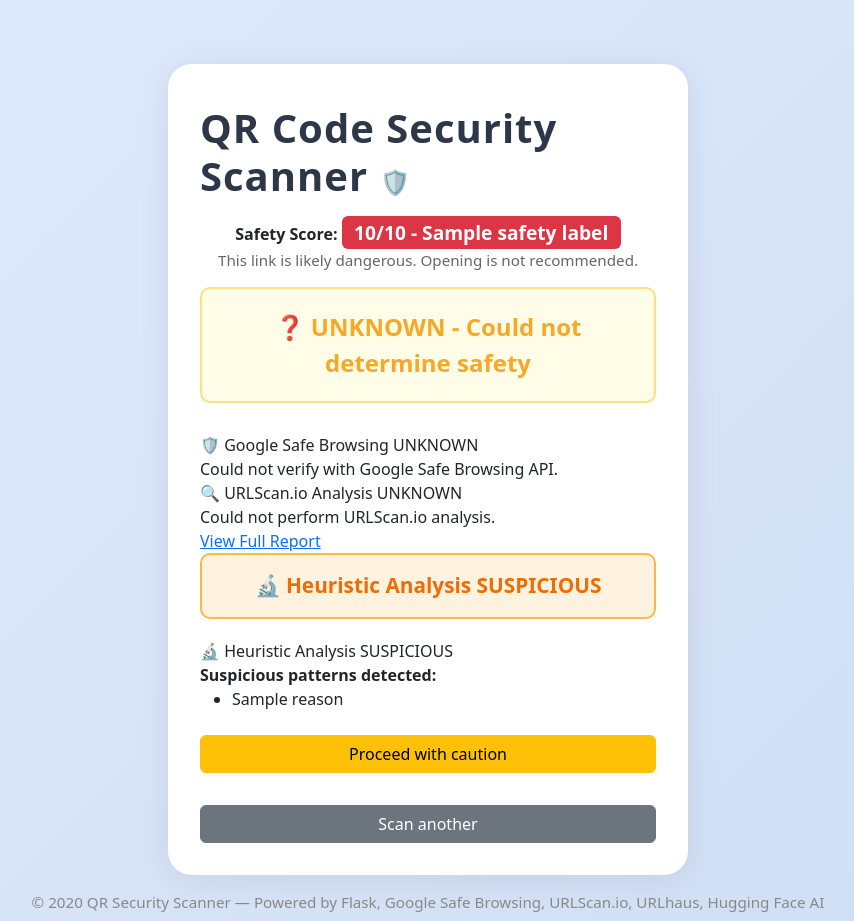
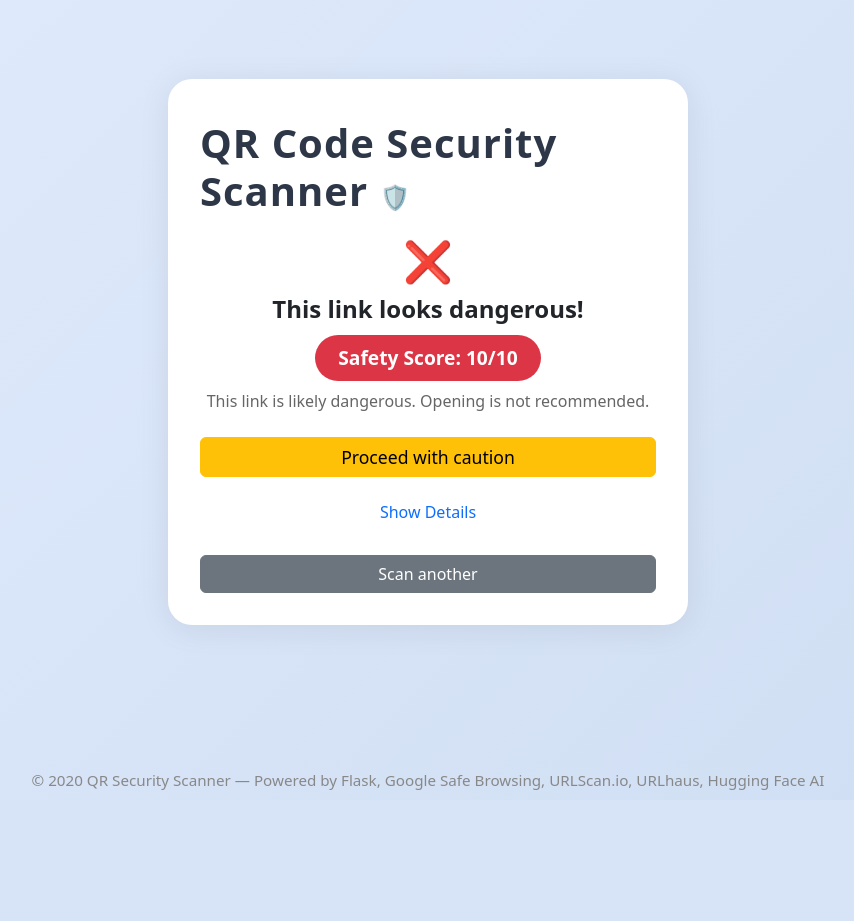
Before and after one commit to Mayankk-098/qr-shield, a Flask app: template templates/scan_result.html in a window 1280 px wide. Shown: the whole page, without its empty margins (212-1066 px from the left). After the commit the page ends 790 px from the top, so only its background shows below. Run offline with Flask 3, Linux system fonts and the light colour scheme; the template is opened without the code that fills it: most values are stand-ins (such as "Sample title", 1, 10 or a date in 2020).

Commit message:
Make changes

```diff
--- a/templates/scan_result.html
+++ b/templates/scan_result.html
@@ -89,101 +89,51 @@
         <div class="main-card w-100" style="max-width: 520px;">
             <h1 class="mb-3 fw-bold" style="color: #2d3748; letter-spacing: 1px;">QR Code Security Scanner <span style="font-size:1.5rem;">🛡️</span></h1>
             {% if url %}
-                <div class="mb-3 text-center">
-                    <span class="fw-bold">Safety Score:</span>
-                    <span class="badge {% if safety_label == 'Safe' %}bg-success{% elif safety_label == 'Suspicious' %}bg-warning text-dark{% else %}bg-danger{% endif %}" style="font-size:1.2em;">{{ safety_score }}/10 - {{ safety_label }}</span>
-                    <div style="font-size:0.95em; color:#666;">
+                <div class="mb-4 text-center">
+                    <div style="font-size:2.5rem;">
+                        {% if safety_label == 'Safe' %}✅{% elif safety_label == 'Suspicious' %}⚠️{% else %}❌{% endif %}
+                    </div>
+                    <div class="fw-bold" style="font-size:1.5rem; margin-bottom:0.5rem;">
+                        {% if safety_label == 'Safe' %}This link looks safe!{% elif safety_label == 'Suspicious' %}This link looks suspicious.{% else %}This link looks dangerous!{% endif %}
+                    </div>
+                    <span class="badge {% if safety_label == 'Safe' %}bg-success{% elif safety_label == 'Suspicious' %}bg-warning text-dark{% else %}bg-danger{% endif %}" style="font-size:1.2em; padding:0.7em 1.2em; border-radius:1.5em;">Safety Score: {{ safety_score }}/10</span>
+                    <div style="font-size:1em; color:#666; margin-top:0.5em; margin-bottom:1.5em;">
                         {% if safety_label == 'Safe' %}
-                            This link appears safe based on all checks.
+                            You can safely continue to this link.
                         {% elif safety_label == 'Suspicious' %}
-                            Some suspicious signs detected. Proceed with caution.
+                            Some signs of risk detected. Proceed with caution.
                         {% else %}
                             This link is likely dangerous. Opening is not recommended.
                         {% endif %}
                     </div>
-                </div>
                     {% if verdict == True %}
-                    <div class="verdict-safe">✅ SAFE - This URL appears to be secure</div>
+                        <a href="{{ url }}" target="_blank" rel="noopener noreferrer" class="btn btn-success w-100 mb-3" style="font-size:1.1em;">Continue to the link</a>
                     {% elif verdict == False %}
-                    <div class="verdict-dangerous">⚠️ DANGEROUS - This URL may be malicious</div>
+                        <a href="{{ url }}" target="_blank" rel="noopener noreferrer" class="btn btn-danger w-100 mb-3" style="font-size:1.1em;">Open anyway (not recommended)</a>
                     {% else %}
-                    <div class="verdict-unknown">❓ UNKNOWN - Could not determine safety</div>
+                        <a href="{{ url }}" target="_blank" rel="noopener noreferrer" class="btn btn-warning w-100 mb-3" style="font-size:1.1em;">Proceed with caution</a>
                     {% endif %}
-
-                <div class="security-checks">
-                    <!-- Google Safe Browsing -->
-                    <div class="check-card">
-                        <div class="check-header">
-                            <span class="check-icon">🛡️</span>
-                            Google Safe Browsing
-                            <span class="check-status {% if verdict == True %}status-safe{% elif verdict == False %}status-dangerous{% else %}status-unknown{% endif %}">
-                                {% if verdict == True %}SAFE{% elif verdict == False %}DANGEROUS{% else %}UNKNOWN{% endif %}
-                            </span>
-                        </div>
-                        <div class="check-details">
-                            {% if verdict == True %}
-                                URL not found in Google's Safe Browsing database.
-                            {% elif verdict == False %}
-                                URL flagged as potentially harmful by Google Safe Browsing.
-                            {% else %}
-                                Could not verify with Google Safe Browsing API.
-                            {% endif %}
-                        </div>
-                    </div>
-
-                    <!-- URLScan.io -->
-                    <div class="check-card">
-                        <div class="check-header">
-                            <span class="check-icon">🔍</span>
-                            URLScan.io Analysis
-                            <span class="check-status {% if urlscan_verdict == 'safe' %}status-safe{% elif urlscan_verdict == 'suspicious' %}status-dangerous{% else %}status-unknown{% endif %}">
-                                {% if urlscan_verdict == 'safe' %}SAFE{% elif urlscan_verdict == 'suspicious' %}SUSPICIOUS{% else %}UNKNOWN{% endif %}
-                            </span>
-                        </div>
-                        <div class="check-details">
-                            {% if urlscan_verdict == 'safe' %}
-                                No suspicious content detected in sandboxed analysis.
-                            {% elif urlscan_verdict == 'suspicious' %}
-                                Suspicious content detected (login forms, phishing indicators).
-                            {% else %}
-                                Could not perform URLScan.io analysis.
-                            {% endif %}
-                            {% if report_url %}
-                                <br><a href="{{ report_url }}" target="_blank">View Full Report</a>
-                            {% endif %}
-                        </div>
-                    </div>
-                </div>
-
-                <!-- Heuristic Analysis -->
+                    <button class="btn btn-link text-decoration-none" type="button" data-bs-toggle="collapse" data-bs-target="#detailsCollapse" aria-expanded="false" aria-controls="detailsCollapse" style="font-size:1em;">Show Details</button>
+                    <div class="collapse mt-3 text-start" id="detailsCollapse">
+                        <div class="card card-body bg-light border-0">
+                            <div class="mb-2"><strong>Technical Checks:</strong></div>
+                            <ul class="mb-2">
+                                <li>Google Safe Browsing: <span class="fw-bold">{% if verdict == True %}Safe{% elif verdict == False %}Dangerous{% else %}Unknown{% endif %}</span></li>
+                                <li>URLScan.io: <span class="fw-bold">{% if urlscan_verdict == 'safe' %}Safe{% elif urlscan_verdict == 'suspicious' %}Suspicious{% else %}Unknown{% endif %}</span></li>
+                            </ul>
                             {% if heuristic_reasons %}
-                <div class="verdict-suspicious">🔬 Heuristic Analysis SUSPICIOUS</div>
-                <div class="check-card">
-                    <div class="check-header">
-                        <span class="check-icon">🔬</span>
-                        Heuristic Analysis
-                        <span class="check-status status-dangerous">SUSPICIOUS</span>
-                    </div>
-                    <div class="check-details">
-                        <div class="heuristic-reasons">
-                            <strong>Suspicious patterns detected:</strong>
+                                <div class="mb-1"><strong>Heuristic Warnings:</strong></div>
                                 <ul>
                                     {% for reason in heuristic_reasons %}
                                         <li>{{ reason }}</li>
                                     {% endfor %}
                                 </ul>
+                            {% endif %}
+                            {% if report_url %}
+                                <div class="mt-2"><a href="{{ report_url }}" target="_blank">View Full URLScan Report</a></div>
+                            {% endif %}
                         </div>
                     </div>
-                </div>
-                {% endif %}
-                <div class="mt-4">
-                    {% if verdict == True %}
-                        <a href="{{ url }}" target="_blank" rel="noopener noreferrer" class="btn btn-success w-100 mb-2">You can continue to this link</a>
-                    {% elif verdict == False %}
-                        <a href="{{ url }}" target="_blank" rel="noopener noreferrer" class="btn btn-danger w-100 mb-2">Open anyway (not recommended)</a>
-                    {% else %}
-                        <a href="{{ url }}" target="_blank" rel="noopener noreferrer" class="btn btn-warning w-100 mb-2">Proceed with caution</a>
-                    {% endif %}
                 </div>
             {% else %}
                 <div class="alert alert-danger">No URL found in the QR code.</div>
```
Lines whose indentation alone changed are shown as unchanged.
